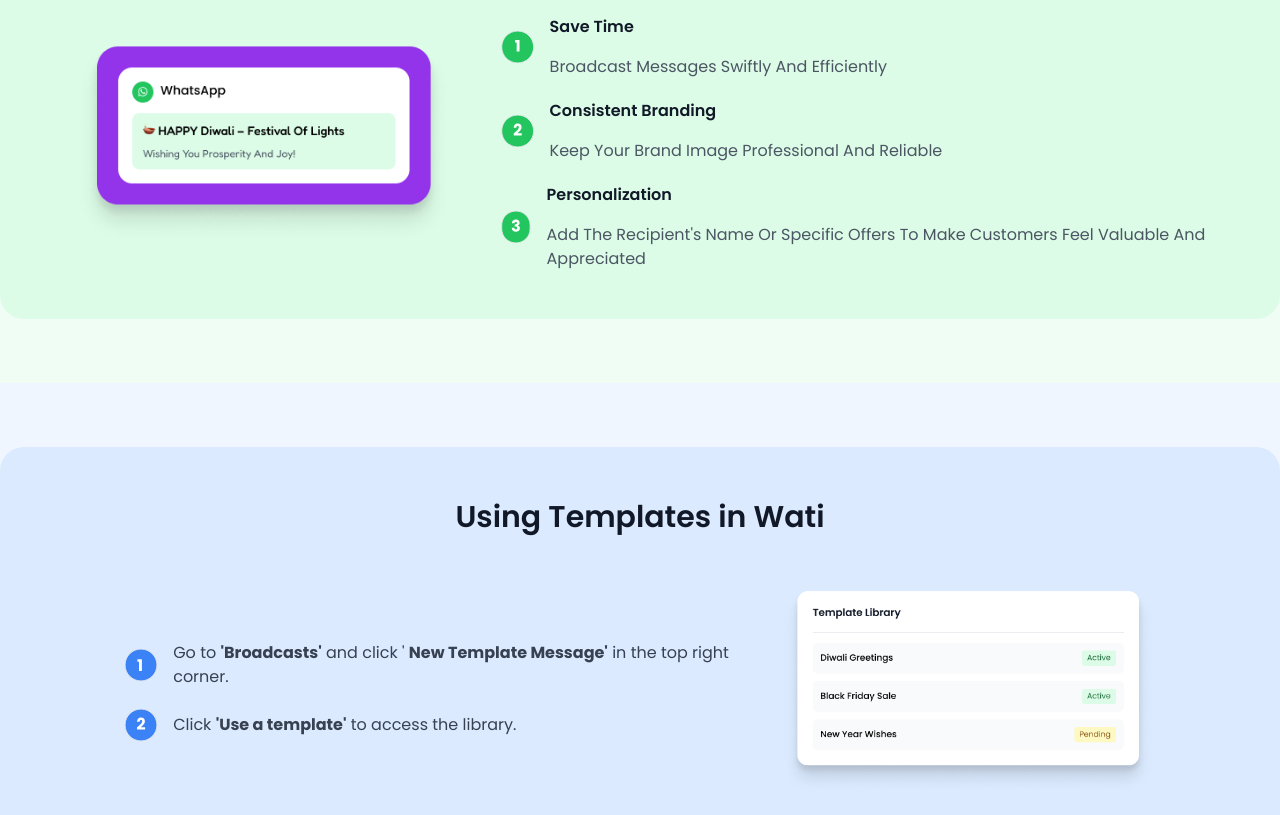
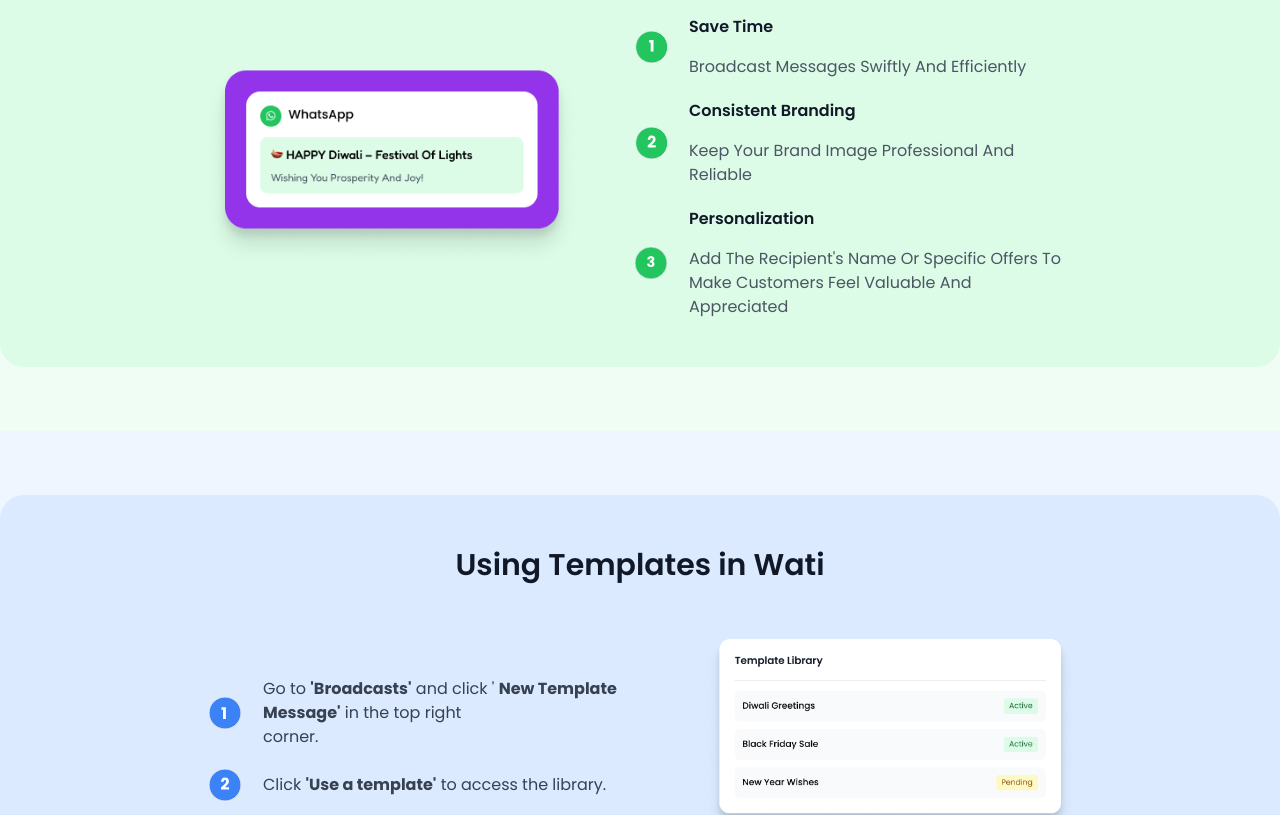
Before and after one commit to AQuadic/chat.space_nextjs, a Next.js app: page /resources/whatsapp_template in a window 1280 px wide. Shown: the part 1440-2255 px from the top of the page. Built offline with nearby package versions, Linux system fonts and the light colour scheme.

Commit message:
fixes numbers in whatsapp

```diff
--- a/src/components/icons/resources/Number3.tsx
+++ b/src/components/icons/resources/Number3.tsx
@@ -1,13 +1,35 @@
-import React from 'react'
+import React from "react";
 
 const Number3 = () => {
-    return (
-        <svg width="30" height="32" viewBox="0 0 30 32" fill="none" xmlns="http://www.w3.org/2000/svg">
-            <path d="M14.9062 0C22.7677 0 29.1406 6.37295 29.1406 14.2344V17.7656C29.1406 25.6271 22.7677 32 14.9062 32C7.04482 32 0.671875 25.6271 0.671875 17.7656V14.2344C0.671875 6.37295 7.04482 0 14.9062 0Z" fill="#22C55E"/>
-            <path d="M14.9062 0C22.7677 0 29.1406 6.37295 29.1406 14.2344V17.7656C29.1406 25.6271 22.7677 32 14.9062 32C7.04482 32 0.671875 25.6271 0.671875 17.7656V14.2344C0.671875 6.37295 7.04482 0 14.9062 0Z" stroke="#E5E7EB"/>
-            <path d="M10.8785 12.1761C10.9212 11.0347 11.2945 10.1547 11.9985 9.53606C12.7025 8.91739 13.6572 8.60806 14.8625 8.60806C15.6625 8.60806 16.3452 8.74672 16.9105 9.02406C17.4865 9.30139 17.9185 9.68006 18.2065 10.1601C18.5052 10.6401 18.6545 11.1787 18.6545 11.7761C18.6545 12.4801 18.4785 13.0561 18.1265 13.5041C17.7745 13.9414 17.3638 14.2401 16.8945 14.4001V14.4641C17.5025 14.6667 17.9825 15.0027 18.3345 15.4721C18.6865 15.9414 18.8625 16.5441 18.8625 17.2801C18.8625 17.9414 18.7078 18.5281 18.3985 19.0401C18.0998 19.5414 17.6572 19.9361 17.0705 20.2241C16.4945 20.5121 15.8065 20.6561 15.0065 20.6561C13.7265 20.6561 12.7025 20.3414 11.9345 19.7121C11.1772 19.0827 10.7772 18.1334 10.7345 16.8641H13.3905C13.4012 17.3334 13.5345 17.7067 13.7905 17.9841C14.0465 18.2507 14.4198 18.3841 14.9105 18.3841C15.3265 18.3841 15.6465 18.2667 15.8705 18.0321C16.1052 17.7867 16.2225 17.4667 16.2225 17.0721C16.2225 16.5601 16.0572 16.1921 15.7265 15.9681C15.4065 15.7334 14.8892 15.6161 14.1745 15.6161H13.6625V13.3921H14.1745C14.7185 13.3921 15.1558 13.3014 15.4865 13.1201C15.8278 12.9281 15.9985 12.5921 15.9985 12.1121C15.9985 11.7281 15.8918 11.4294 15.6785 11.2161C15.4652 11.0027 15.1718 10.8961 14.7985 10.8961C14.3932 10.8961 14.0892 11.0187 13.8865 11.2641C13.6945 11.5094 13.5825 11.8134 13.5505 12.1761H10.8785Z" fill="white"/>
-        </svg>
-    )
-}
+  return (
+    <svg
+      width="32"
+      height="32"
+      viewBox="0 0 44 44"
+      fill="none"
+      xmlns="http://www.w3.org/2000/svg"
+    >
+      <circle
+        cx="22"
+        cy="22"
+        r="22"
+        fill="#22C55E"
+        stroke="#E5E7EB"
+        strokeWidth="1"
+      />
+      <text
+        x="22"
+        y="28"
+        textAnchor="middle"
+        fontFamily="Poppins, Arial, sans-serif"
+        fontSize="20"
+        fontWeight="bold"
+        fill="white"
+      >
+        3
+      </text>
+    </svg>
+  );
+};
 
-export default Number3
+export default Number3;
--- a/src/components/resources/whatsapp_template/UsingTemplatesInWati.tsx
+++ b/src/components/resources/whatsapp_template/UsingTemplatesInWati.tsx
@@ -1,31 +1,52 @@
-import BlueNumber1 from '@/components/icons/resources/BlueNumber1'
-import BlueNumber2 from '@/components/icons/resources/BlueNumber2'
-import Image from 'next/image'
-import React from 'react'
+import BlueNumber1 from "@/components/icons/resources/BlueNumber1";
+import BlueNumber2 from "@/components/icons/resources/BlueNumber2";
+import Image from "next/image";
+import React from "react";
 
 const UsingTemplatesInWati = () => {
   return (
-        <section className='bg-[#EFF6FF] py-16'>
-            <div className='container w-full h-full rounded-3xl bg-[#DBEAFE] p-12'>
-                <h2 className='text-[#111827] text-[30px] font-semibold font-[Poppins] text-center'>Using Templates in Wati</h2>
-                <div className='mt-12 flex flex-wrap items-center justify-center gap-12'>
-                    <div>
-                        <div className='flex items-center gap-4'>
+    <section className="bg-[#EFF6FF] py-8 sm:py-16">
+      <div className="container w-full h-full rounded-3xl bg-[#DBEAFE] p-12">
+        <h2 className="text-[#111827] text-[30px] font-semibold font-[Poppins] text-center">
+          Using Templates in Wati
+        </h2>
+        <div className="mt-12 flex flex-wrap items-center justify-center gap-12 max-sm:flex-col max-sm:gap-8">
+          <div className="flex flex-col gap-5 w-full max-w-md">
+            <div className="flex items-center gap-4">
+              <span className="min-w-[44px] flex justify-center items-center">
                 <BlueNumber1 />
-                                <h1 className='text-[#374151] text-base font-normal leading-6'>Go to <span className='font-bold'>&apos;Broadcasts&apos;</span> and click &apos; <span className='font-bold'>New Template Message&apos;</span> in the top right <br /> corner.</h1>
+              </span>
+              <h1 className="text-[#374151] text-base font-normal leading-6">
+                Go to <span className="font-bold">&apos;Broadcasts&apos;</span>{" "}
+                and click &apos;{" "}
+                <span className="font-bold">New Template Message&apos;</span> in
+                the top right <br /> corner.
+              </h1>
             </div>
-                        <div className='flex items-center gap-4 mt-5'>
+            <div className="flex items-center gap-4">
+              <span className="min-w-[44px] flex justify-center items-center">
                 <BlueNumber2 />
-                                <h1 className='text-[#374151] text-base font-normal leading-6'>Click <span className='font-bold'>&apos;Use a template&apos;</span> to access the library.</h1>
+              </span>
+              <h1 className="text-[#374151] text-base font-normal leading-6">
+                Click{" "}
+                <span className="font-bold">&apos;Use a template&apos;</span> to
+                access the library.
+              </h1>
             </div>
           </div>
-                    <div>
-                        <Image src='/images/resources/usingTemplates.png' alt='image' width={378} height={180} />
+          <div className="flex-shrink-0 max-sm:mb-6">
+            <Image
+              src="/images/resources/usingTemplates.png"
+              alt="image"
+              width={378}
+              height={180}
+              className="max-w-full h-auto"
+            />
           </div>
         </div>
       </div>
     </section>
-    )
-}
+  );
+};
 
-export default UsingTemplatesInWati
+export default UsingTemplatesInWati;
--- a/src/components/resources/whatsapp_template/WhyUseWhatsapp.tsx
+++ b/src/components/resources/whatsapp_template/WhyUseWhatsapp.tsx
@@ -1,45 +1,72 @@
-import Number1 from '@/components/icons/resources/Number1'
-import Number2 from '@/components/icons/resources/Number2'
-import Number3 from '@/components/icons/resources/Number3'
-import Image from 'next/image'
-import React from 'react'
+import Number1 from "@/components/icons/resources/Number1";
+import Number2 from "@/components/icons/resources/Number2";
+import Number3 from "@/components/icons/resources/Number3";
+import Image from "next/image";
+import React from "react";
 
 const WhyUseWhatsapp = () => {
   return (
-        <section className='bg-[#F0FDF4] py-16'>
-            <div className='container w-full h-full rounded-3xl bg-[#DCFCE7] p-12'>
-                <h2 className='text-[#111827] text-[30px] font-semibold font-[Poppins] text-center'>Why use WhatsApp Templates?</h2>
-                <div className='mt-12 flex flex-wrap items-center justify-center gap-12'>
+    <section className="bg-[#F0FDF4] py-8 sm:py-16">
+      <div className="container w-full h-full rounded-3xl bg-[#DCFCE7] p-12">
+        <h2 className="text-[#111827] text-[30px] font-semibold font-[Poppins] text-center">
+          Why use WhatsApp Templates?
+        </h2>
+        <div className="mt-12 flex flex-wrap items-center justify-center gap-12 max-sm:flex-col max-sm:gap-8">
+          <div className="flex-shrink-0 max-sm:mb-6">
+            <Image
+              src="/images/resources/whyuseWhatsapp.png"
+              alt="image"
+              width={378}
+              height={180}
+              className="max-w-full h-auto"
+            />
+          </div>
+          <div className="flex flex-col gap-5 w-full max-w-md">
+            <div className="flex items-center gap-4">
+              <span className="min-w-[44px] flex justify-center items-center">
+                <Number1 />
+              </span>
               <div>
-                        <Image src='/images/resources/whyuseWhatsapp.png' alt='image' width={378} height={180} />
-                    </div>
-                    <div>
-                        <div className='flex items-center gap-4'>
-                            <Number1 />
-                            <div>
-                                <h1 className='text-[#111827] text-base font-semibold'>Save Time</h1>
-                                <p className='text-[#4B5563] text-base font-normal leading-[150%] mt-4 capitalize'>Broadcast messages swiftly and efficiently</p>
+                <h1 className="text-[#111827] text-base font-semibold">
+                  Save Time
+                </h1>
+                <p className="text-[#4B5563] text-base font-normal leading-[150%] mt-4 capitalize">
+                  Broadcast messages swiftly and efficiently
+                </p>
               </div>
             </div>
-                        <div className='flex items-center gap-4 mt-5'>
+            <div className="flex items-center gap-4">
+              <span className="min-w-[44px] flex justify-center items-center">
                 <Number2 />
+              </span>
               <div>
-                                <h1 className='text-[#111827] text-base font-semibold'>Consistent Branding</h1>
-                                <p className='text-[#4B5563] text-base font-normal leading-[150%] mt-4 capitalize'>Keep your brand image professional and reliable</p>
+                <h1 className="text-[#111827] text-base font-semibold">
+                  Consistent Branding
+                </h1>
+                <p className="text-[#4B5563] text-base font-normal leading-[150%] mt-4 capitalize">
+                  Keep your brand image professional and reliable
+                </p>
               </div>
             </div>
-                        <div className='flex items-center gap-4 mt-5'>
+            <div className="flex items-center gap-4">
+              <span className="min-w-[44px] min-h-[44px] flex justify-center items-center">
                 <Number3 />
+              </span>
               <div>
-                                <h1 className='text-[#111827] text-base font-semibold'>Personalization</h1>
-                                <p className='text-[#4B5563] text-base font-normal leading-[150%] mt-4 capitalize'>Add the recipient&apos;s name or specific offers to make customers feel valuable and <br /> appreciated</p>
+                <h1 className="text-[#111827] text-base font-semibold">
+                  Personalization
+                </h1>
+                <p className="text-[#4B5563] text-base font-normal leading-[150%] mt-4 capitalize">
+                  Add the recipient&apos;s name or specific offers to make
+                  customers feel valuable and <br /> appreciated
+                </p>
               </div>
             </div>
           </div>
         </div>
       </div>
     </section>
-    )
-}
+  );
+};
 
-export default WhyUseWhatsapp
+export default WhyUseWhatsapp;
```
Lines whose indentation alone changed are shown as unchanged.
